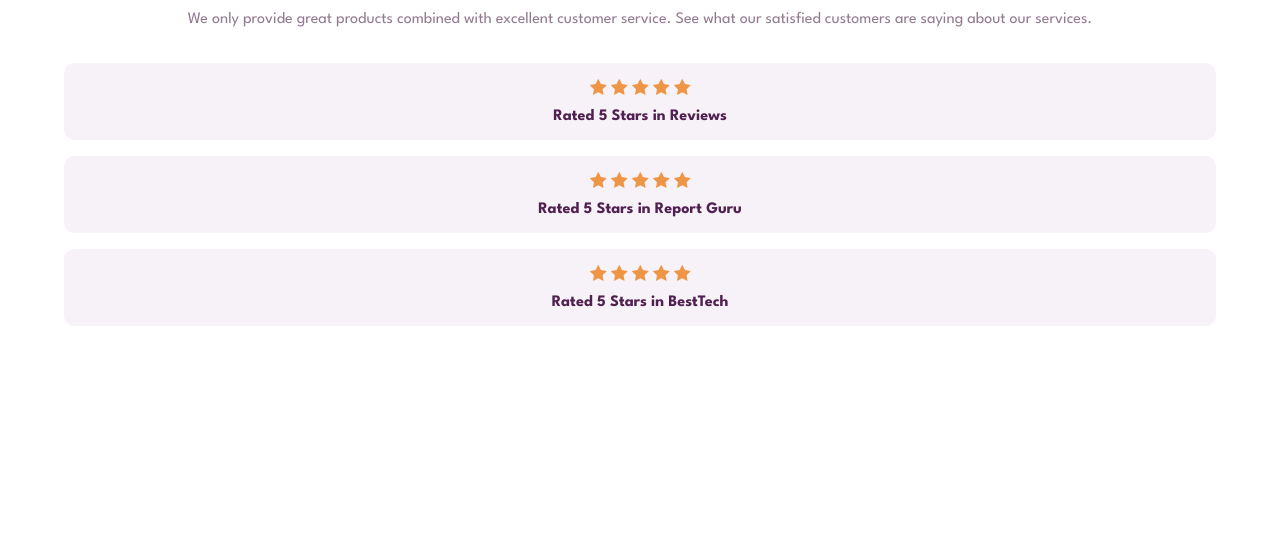
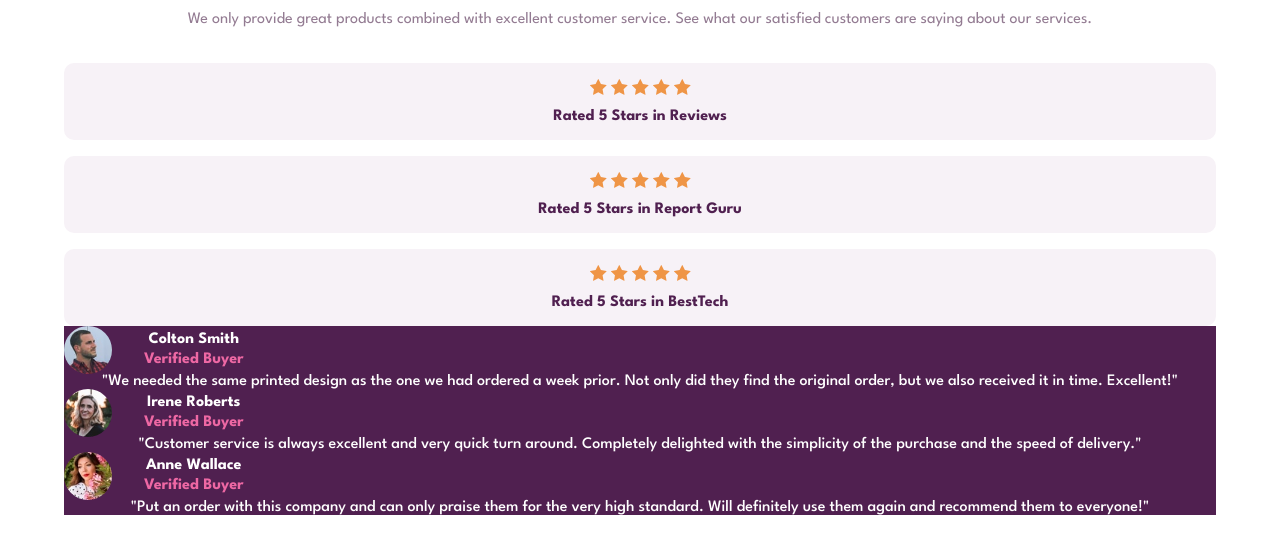
Before and after one commit to ChrisCablish/social-proof-section, a plain HTML site: page index.html in a window 1280 px wide. Shown: the part 115-668 px from the top of the page. Drawn offline with Linux system fonts and the light colour scheme.

Commit message:
insert second half content, colors

```diff
--- a/index.html
+++ b/index.html
@@ -16,7 +16,6 @@
     <link rel="preconnect" href="https://fonts.googleapis.com">
     <link rel="preconnect" href="https://fonts.gstatic.com" crossorigin>
     <link href="https://fonts.googleapis.com/css2?family=League+Spartan:wght@400;500;700&display=swap" rel="stylesheet">
-
   </head>
   <body>
     <div class="first__half">
@@ -58,37 +57,42 @@
           <span class="stars__explained">Rated 5 Stars in BestTech</span>
         </div>
       </section>
+      <section class="reviews">
+        <div class="buyer">
+          <div class="buyer__info">
+            <img src="images/image-colton.jpg" alt="colton">
+            <div class="name__and__status">
+              <span class="name">Colton Smith</span>
+              <span class="verified">Verified Buyer</span>
+            </div>
+          </div>
+          <p>"We needed the same printed design as the one we had ordered a week prior.
+            Not only did they find the original order, but we also received it in time.
+            Excellent!"</p>
+          </div>
+        <div class="buyer">
+          <div class="buyer__info">
+            <img src="images/image-irene.jpg" alt="colton">
+            <div class="name__and__status">
+              <span class="name">Irene Roberts</span>
+              <span class="verified">Verified Buyer</span>
+            </div>
+          </div>
+          <p>"Customer service is always excellent and very quick turn around. Completely
+            delighted with the simplicity of the purchase and the speed of delivery."</p>
+          </div>
+        <div class="buyer">
+          <div class="buyer__info">
+            <img src="images/image-anne.jpg" alt="colton">
+            <div class="name__and__status">
+              <span class="name">Anne Wallace </span>
+              <span class="verified">Verified Buyer</span>
+            </div>
+          </div>
+          <p>"Put an order with this company and can only praise them for the very high
+            standard. Will definitely use them again and recommend them to everyone!"</p>
+        </div>
+      </section>
     </div>
-
-
-
-
-
-
-
-
-
-
-
-
-
-
-
-    <!-- Colton Smith
-    Verified Buyer
-    "We needed the same printed design as the one we had ordered a week prior.
-    Not only did they find the original order, but we also received it in time.
-    Excellent!"
-
-    Irene Roberts
-    Verified Buyer
-    "Customer service is always excellent and very quick turn around. Completely
-    delighted with the simplicity of the purchase and the speed of delivery."
-
-    Anne Wallace
-    Verified Buyer
-    "Put an order with this company and can only praise them for the very high
-    standard. Will definitely use them again and recommend them to everyone!" -->
-
   </body>
 </html>
--- a/style.css
+++ b/style.css
@@ -68,3 +68,39 @@
 .stars__explained {
     font-weight: 700;
 }
+
+/* BUYERS */
+
+.verified {
+    display: block;
+}
+
+.buyer__info {
+    display: flex;
+    align-items: center;
+    justify-content: flex-start;
+    gap: 2rem;
+}
+
+.buyer {
+    color: var(--White);
+    background-color: var(--Very_Dark_Magenta)
+}
+
+.buyer__info img {
+    border-radius: 50%;
+    height: 3rem;
+}
+
+.name__and__status {
+    font-weight: 700;
+}
+
+.buyer p {
+    font-weight: 500;
+}
+
+.verified {
+    color: var(--Soft_Pink);
+    margin-top: 0.3rem;
+}
```
